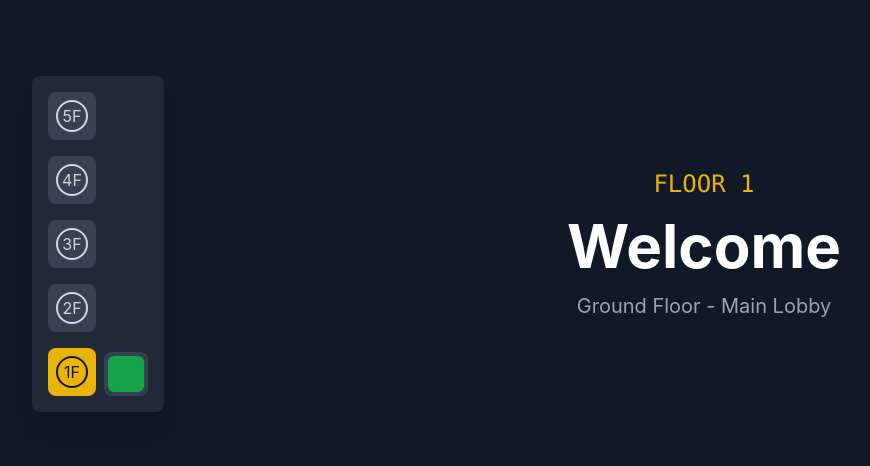
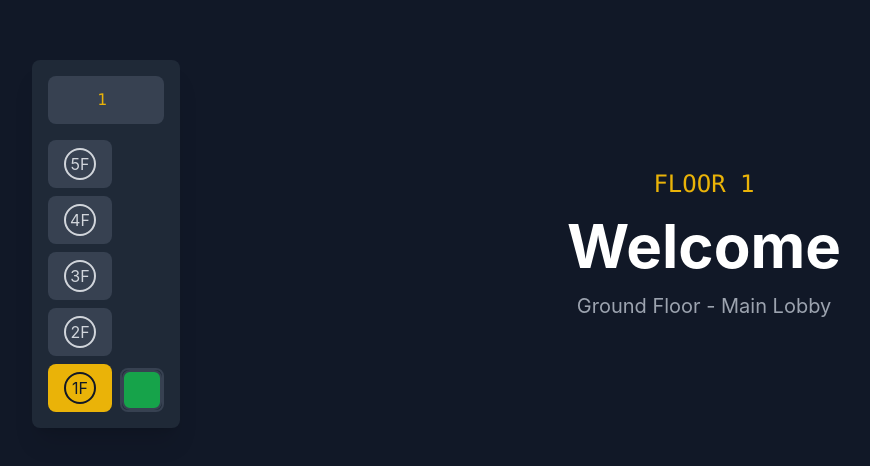
Before and after one commit to nazrinamir/fe-levator, a React (Create React App) app: page / in a window 1280 px wide. Shown: the part 156-622 px from the top of the page, without its empty margins (0-870 px from the left). Built offline with nearby package versions, Linux system fonts and the light colour scheme.

Commit message:
Add Framer Motion and Iconify for enhanced elevator UI interactions

```diff
--- a/package.json
+++ b/package.json
@@ -4,6 +4,7 @@
   "private": true,
   "dependencies": {
     "cra-template": "1.2.0",
+    "framer-motion": "^12.4.2",
     "react": "^19.0.0",
     "react-dom": "^19.0.0",
     "react-router-dom": "^7.1.5",
@@ -36,6 +37,7 @@
     ]
   },
   "devDependencies": {
+    "@iconify/react": "^5.2.0",
     "autoprefixer": "^10.4.20",
     "postcss": "^8.5.2",
     "tailwindcss": "^3.4.17"
--- a/src/App.js
+++ b/src/App.js
@@ -15,27 +15,48 @@ function App() {
   const [currentPage, setCurrentPage] = useState('/');
   const [toastMessage, setToastMessage] = useState('');
   const [showToast, setShowToast] = useState(false);
+  const [currentFloor, setCurrentFloor] = useState(1);
   const nodeRef = useRef(null);
 
+  const getFloorNumber = (path) => {
+    if (path === '/') return 1;
+    const floorMap = {
+      '/about': 2,
+      '/services': 3,
+      '/contact': 4,
+      '/blog': 5
+    };
+    return floorMap[path];
+  };
+
+  const calculateTravelTime = (fromFloor, toFloor) => {
+    const floorDifference = Math.abs(fromFloor - toFloor);
+    const baseTime = 1000; // Base time for one floor
+    return baseTime * floorDifference;
+  };
+
   const handlePageChange = (to) => {
-    const floorNumber = to === '/' ? '1' : to.split('/')[1].charAt(0).toUpperCase();
-    setToastMessage(`Moving to Floor ${floorNumber}`);
+    const targetFloor = getFloorNumber(to);
+    const travelTime = calculateTravelTime(currentFloor, targetFloor);
+
+    setToastMessage(`Moving from Floor ${currentFloor} to Floor ${targetFloor}`);
     setShowToast(true);
     setDoorsOpen(false);
 
     setTimeout(() => {
       setCurrentPage(to);
+      setCurrentFloor(targetFloor);
       setTimeout(() => {
         setDoorsOpen(true);
         setTimeout(() => {
           setShowToast(false);
         }, 1000);
       }, 1000);
-    }, 1000);
+    }, travelTime);
   };
 
   const handleEmergencyStop = () => {
-    setToastMessage("Emergency Stop Activated!");
+    setToastMessage(`Emergency Stop at Floor ${currentFloor}!`);
     setShowToast(true);
     setTimeout(() => {
       setShowToast(false);
@@ -50,13 +71,11 @@ function App() {
           handlePageChange={handlePageChange}
           currentPage={currentPage}
           onEmergencyStop={handleEmergencyStop}
+          currentFloor={currentFloor}
         />
-
-        {/* Content Area */}
         <div className="flex-1 ml-32 relative">
           <AnimatedRoutes nodeRef={nodeRef} currentPage={currentPage} />
         </div>
-
         <div className={`elevator-doors ${doorsOpen ? 'doors-open' : ''}`}>
           <div className="door-left"></div>
           <div className="door-right"></div>
--- a/src/components/ElevatorButton.js
+++ b/src/components/ElevatorButton.js
@@ -1,5 +1,6 @@
 import React from 'react';
 import { Link } from 'react-router-dom';
+import { motion } from 'framer-motion';
 
 function ElevatorButton({ to, floor, onClick, currentPage }) {
   const isActive = currentPage === to;
@@ -11,14 +12,18 @@ function ElevatorButton({ to, floor, onClick, currentPage }) {
 
   return (
     <Link to={to} onClick={handleClick}>
-      <div className={`flex items-center space-x-3 p-2 rounded-lg transition-all duration-300
-        ${isActive
-          ? 'bg-yellow-500 text-gray-900'
-          : 'bg-gray-700 text-gray-300 hover:bg-gray-600'}`}>
+      <motion.div
+        whileHover={{ scale: 1.05 }}
+        whileTap={{ scale: 0.95 }}
+        className={`flex items-center space-x-3 px-4 py-2 rounded-lg transition-all duration-300
+          ${isActive
+            ? 'bg-yellow-500 text-gray-900'
+            : 'bg-gray-700 text-gray-300 hover:bg-gray-600'}`}
+      >
         <div className="w-8 h-8 flex items-center justify-center border-2 border-current rounded-full">
           {floor}
         </div>
-      </div>
+      </motion.div>
     </Link>
   );
 }
--- a/src/components/ElevatorNav.js
+++ b/src/components/ElevatorNav.js
@@ -1,20 +1,90 @@
-import React from 'react';
-import ElevatorButton from './ElevatorButton';
+import React, { useState, useEffect } from "react";
+import ElevatorButton from "./ElevatorButton";
+import { motion, AnimatePresence } from "framer-motion";
+import { Icon } from "@iconify/react/dist/iconify.js";
 
-function ElevatorNav({ handlePageChange, currentPage, onEmergencyStop }) {
+function ElevatorNav({
+  handlePageChange,
+  currentPage,
+  onEmergencyStop,
+  currentFloor
+}) {
+  const [displayFloor, setDisplayFloor] = useState(currentFloor);
+  const [isMoving, setIsMoving] = useState(false);
   const floors = [
-    { path: '/blog', floor: '5F' },
-    { path: '/contact', floor: '4F' },
-    { path: '/services', floor: '3F' },
-    { path: '/about', floor: '2F' },
-    { path: '/', floor: '1F' }
+    { path: "/blog", floor: "5F" },
+    { path: "/contact", floor: "4F" },
+    { path: "/services", floor: "3F" },
+    { path: "/about", floor: "2F" },
+    { path: "/", floor: "1F" }
   ];
 
+  useEffect(
+    () => {
+      if (displayFloor !== currentFloor) {
+        setIsMoving(true);
+        const direction = currentFloor > displayFloor ? 1 : -1;
+        const timer = setInterval(() => {
+          setDisplayFloor(prev => {
+            if (prev === currentFloor) {
+              clearInterval(timer);
+              setIsMoving(false);
+              return prev;
+            }
+            return prev + direction;
+          });
+        }, 800);
+        return () => clearInterval(timer);
+      }
+    },
+    [currentFloor, displayFloor]
+  );
+
+  const getArrowDirection = buttonFloor => {
+    const buttonFloorNum = parseInt(buttonFloor);
+    if (buttonFloorNum === displayFloor) {
+      return "";
+    } else if (buttonFloorNum > displayFloor) {
+      return <Icon icon="bxs:up-arrow" width="24" height="24" />;
+    } else {
       return (
-    <nav className="fixed left-8 top-1/2 transform -translate-y-1/2 bg-gray-800 rounded-lg p-4 shadow-xl z-50">
-      <div className='flex gap-2 items-end'>
+        <Icon
+          className="rotate-180"
+          icon="bxs:down-arrow"
+          width="24"
+          height="24"
+        />
+      );
+    }
+  };
+
+  return (
+    <nav className="fixed left-8 top-1/2 transform -translate-y-1/2 bg-gray-800 rounded-lg p-4 shadow-xl z-[150]">
+      {/* Floor Number */}
+      <div className="w-full bg-gray-700 p-2 rounded-lg text-center mb-4 h-12 flex items-center justify-center overflow-hidden">
+        <AnimatePresence mode="wait">
+          <motion.div
+            key={displayFloor}
+            initial={{ y: 20, opacity: 0 }}
+            animate={{ y: 0, opacity: 1 }}
+            exit={{ y: -20, opacity: 0 }}
+            transition={{ duration: 0.3 }}
+            className={`text-yellow-500 font-mono ${isMoving
+              ? "animate-pulse"
+              : ""}`}
+          >
+            {displayFloor}
+            <span className="ml-2 text-gray-400">
+              {getArrowDirection(displayFloor)}
+            </span>
+          </motion.div>
+        </AnimatePresence>
+      </div>
+      <div className="flex  gap-2 items-end">
         <div className="flex flex-col space-y-4">
-          {floors.map(({ path, floor }) => (
+          {/* Elevator Buttons */}
+          <div className="flex flex-col space-y-2">
+            {floors.map(({ path, floor }) =>
               <ElevatorButton
                 key={path}
                 to={path}
@@ -22,12 +92,13 @@ function ElevatorNav({ handlePageChange, currentPage, onEmergencyStop }) {
                 onClick={() => handlePageChange(path)}
                 currentPage={currentPage}
               />
-          ))}
+            )}
           </div>
-        <div className='border-2 border-gray-700 rounded-lg h-full flex items-center justify-center'>
+        </div>
+        <div className="border-2 border-gray-700 rounded-lg h-full flex items-center justify-center">
           <button
             onClick={onEmergencyStop}
-            className='bg-green-600 border-2 border-gray-700 rounded-lg p-1 w-10 h-10 hover:bg-green-700 transition-colors duration-300'
+            className="bg-green-600 border-2 border-gray-700 rounded-lg p-1 w-10 h-10 hover:bg-green-700 transition-colors duration-300"
           >
             <span className="sr-only">Emergency Stop</span>
           </button>
```
Also changed, not shown: 1 other file (tests, documents, lock files or other folders). Lines whose indentation alone changed are shown as unchanged.
